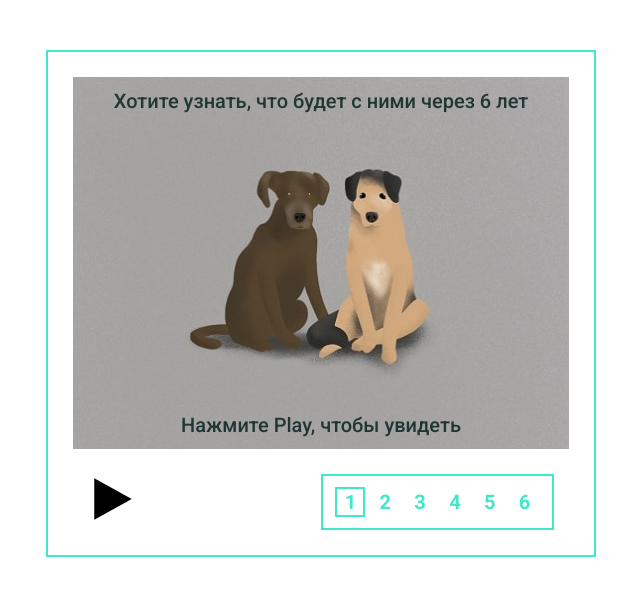
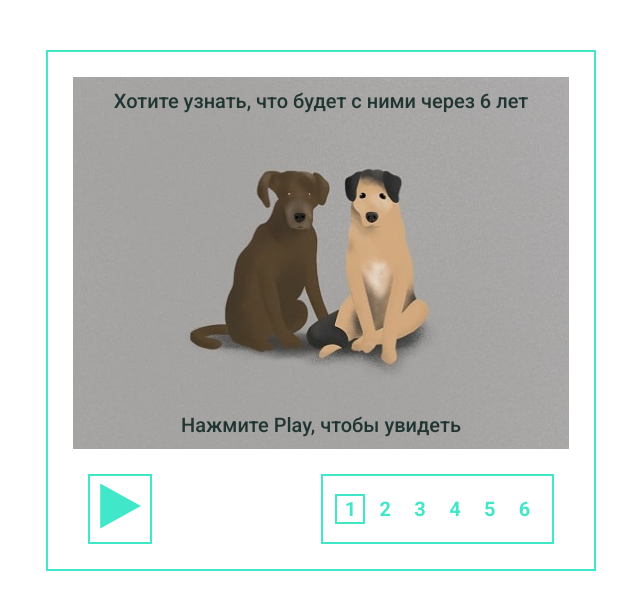
Before and after one commit to Anton1922/simple-slider, a website: page dist/index.html in a window 1280 px wide. Shown: the whole page, without its empty margins (319-959 px from the left). Drawn offline with nearby package versions, Linux system fonts and the light colour scheme; files that its build step writes are made by us from their sources.

Commit message:
changed button class name

```diff
--- a/src/sass/components/_slider.scss
+++ b/src/sass/components/_slider.scss
@@ -62,18 +62,18 @@
 		}
 	}
 
-	&__button-play {
+	&__button {
 		padding: 5px 5px 5px 5px;
 		border: 2px solid $green;
 		cursor: pointer;
 	}
-	&__button-play svg {
+	&__button svg {
 		fill: $green;
 		stroke: $green;
 		stroke-width: 1px;
 	}
 
-	&__button-play:hover svg {
+	&__button:hover svg {
 		fill: $green-hover;
 		stroke: $green-hover;
 
@@ -110,16 +110,13 @@
 		//font-weight: 500;
 		cursor: pointer;
 
+		&:hover {
+			color: $green-hover;
+		}
+
 		&--checked {
 			border: 2px solid $green;
 			color: $green;
-		}
-	}
-
-	&__number {
-
-		&:hover {
-			color: $green-hover;
 		}
 	}
 }
```
